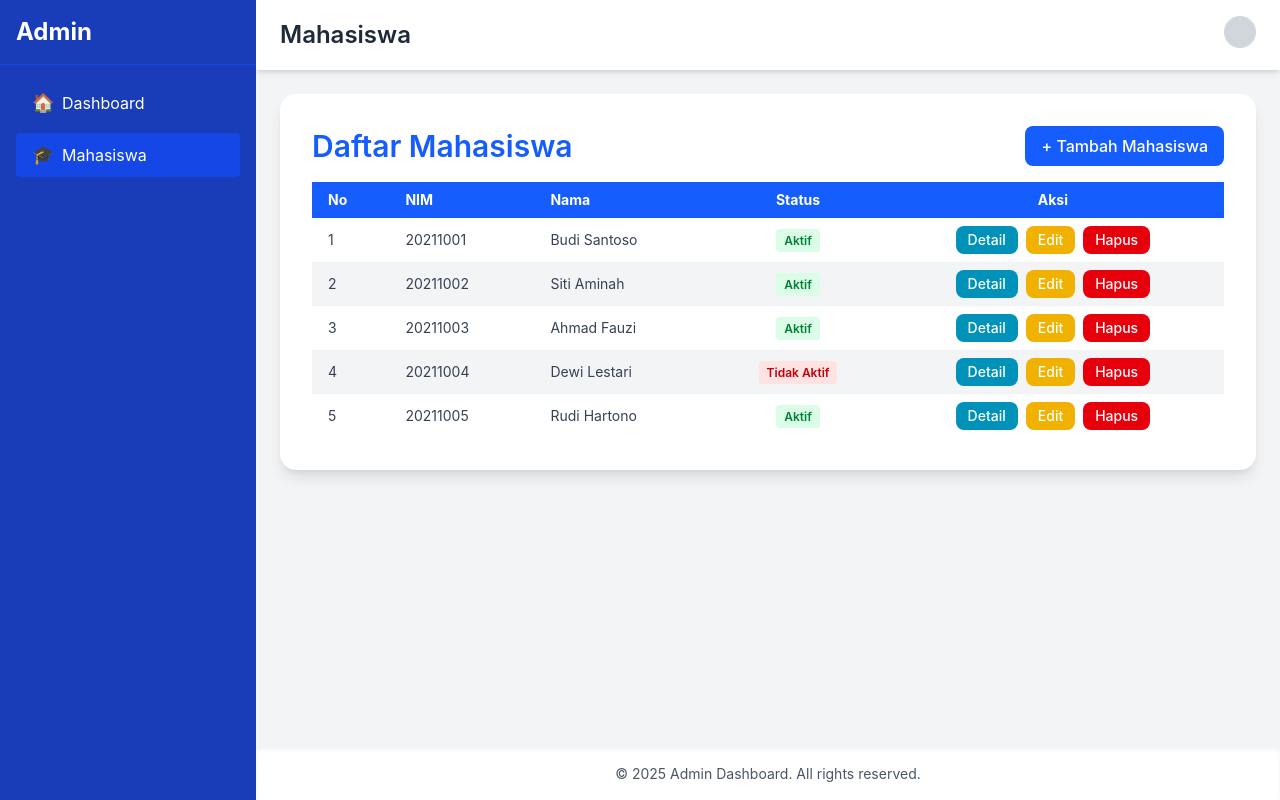
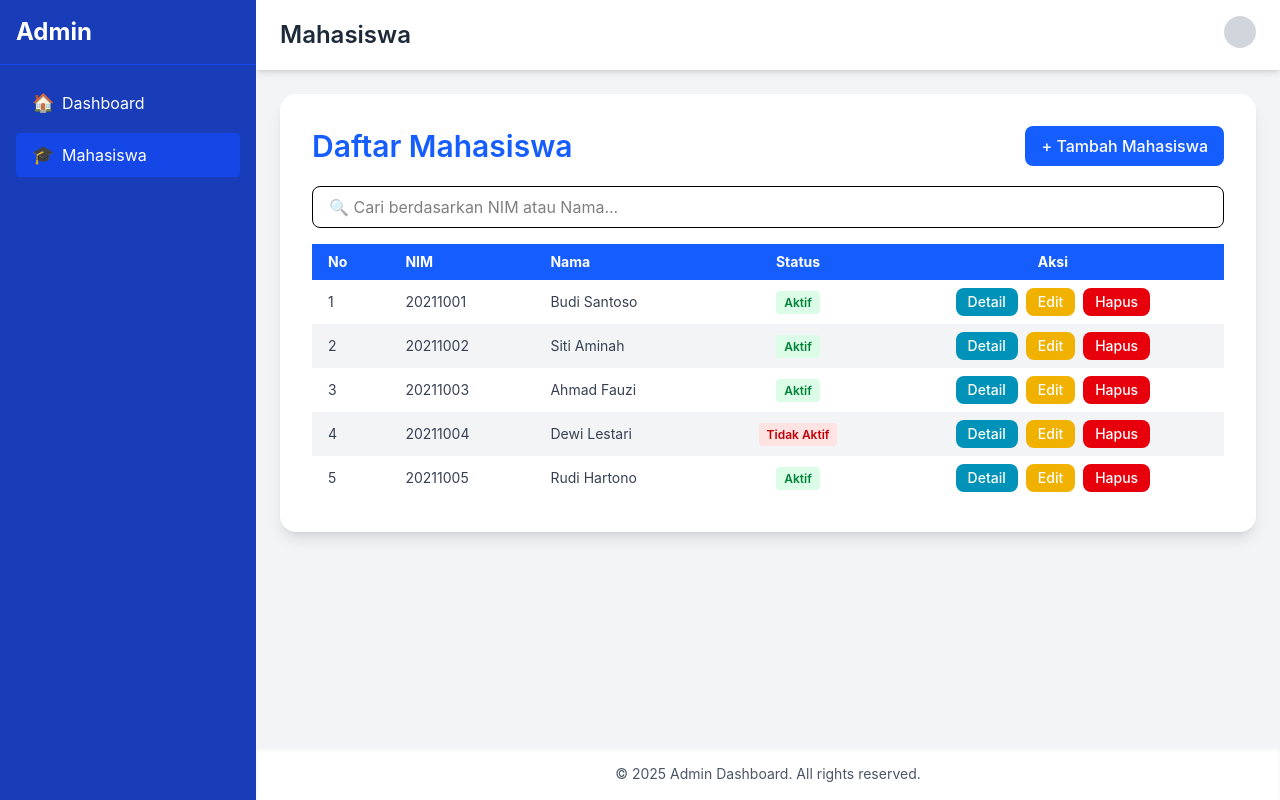
Before and after one commit to Akmalwizdom/Pemsik, a React (Vite) app: page /admin/mahasiswa in a window 1280 px wide. Built offline with nearby package versions, Linux system fonts and the light colour scheme; sample sign-in values are in the browser's storage.

Commit message:
pengembangan pertemuan 6

```diff
--- a/src/Pages/Admin/Mahasiswa/Mahasiswa.jsx
+++ b/src/Pages/Admin/Mahasiswa/Mahasiswa.jsx
@@ -1,22 +1,32 @@
-import { useState } from 'react';
+import { useState, useEffect } from 'react';
 import { mahasiswaList } from '@/Data/Dummy';
 import Card from '@/Components/molecules/Card';
 import Heading from '@/Components/atoms/Heading';
 import Button from '@/Components/atoms/Button';
+import Input from '@/Components/atoms/Input';
 import MahasiswaModal from './MahasiswaModal';
 import MahasiswaTable from './MahasiswaTable';
 
 export default function Mahasiswa() {
-  // State mahasiswa: menyimpan daftar mahasiswa
   const [mahasiswa, setMahasiswa] = useState(mahasiswaList);
+  const [selectedMahasiswa, setSelectedMahasiswa] = useState(null);
+  const [isModalOpen, setModalOpen] = useState(false);
+  const [searchTerm, setSearchTerm] = useState('');
+  const [filteredMahasiswa, setFilteredMahasiswa] = useState(mahasiswa);
+  useEffect(() => {
+    if (searchTerm.trim() === '') {
+      setFilteredMahasiswa(mahasiswa);
+    } else {
+      const keyword = searchTerm.toLowerCase();
+      const filtered = mahasiswa.filter(
+        (mhs) =>
+          mhs.nim.toLowerCase().includes(keyword) ||
+          mhs.nama.toLowerCase().includes(keyword)
+      );
+      setFilteredMahasiswa(filtered);
+    }
+  }, [searchTerm, mahasiswa]);
 
-  // State selected mahasiswa: menyimpan objek mahasiswa yang dipilih untuk edit
-  const [selectedMahasiswa, setSelectedMahasiswa] = useState(null);
-
-  // State modal: mengatur buka/tutup modal
-  const [isModalOpen, setModalOpen] = useState(false);
-
-  // storeMahasiswa: tambah mahasiswa baru ke state mahasiswa
   const storeMahasiswa = (data) => {
     const newMahasiswa = {
       id: mahasiswa.length > 0 ? Math.max(...mahasiswa.map((m) => m.id)) + 1 : 1,
@@ -27,7 +37,6 @@ export default function Mahasiswa() {
     setMahasiswa([...mahasiswa, newMahasiswa]);
   };
 
-  // updateMahasiswa: update mahasiswa berdasarkan nim dari state mahasiswa
   const updateMahasiswa = (data) => {
     setMahasiswa(
       mahasiswa.map((mhs) =>
@@ -38,31 +47,26 @@ export default function Mahasiswa() {
     );
   };
 
-  // deleteMahasiswa: delete mahasiswa berdasarkan nim dari state mahasiswa
   const deleteMahasiswa = (nim) => {
     setMahasiswa(mahasiswa.filter((mhs) => mhs.nim !== nim));
   };
 
-  // openAddModal: buka modal untuk tambah, set null pada selectedMahasiswa
   const openAddModal = () => {
     setModalOpen(true);
     setSelectedMahasiswa(null);
   };
 
-  // openEditModal: buka modal untuk edit, set objek mahasiswa pada selectedMahasiswa
   const openEditModal = (mahasiswaObj) => {
     setModalOpen(true);
     setSelectedMahasiswa(mahasiswaObj);
   };
 
-  // handleSubmit: kondisi ketika selectedMahasiswa terisi maka update, ketika tidak maka store
   const handleSubmit = (formData) => {
     if (selectedMahasiswa) {
       if (!window.confirm('Apakah Anda yakin ingin mengubah data mahasiswa ini?')) return;
       updateMahasiswa(formData);
       alert('Data mahasiswa berhasil diperbarui!');
     } else {
-      // Cek apakah NIM sudah ada
       const nimExists = mahasiswa.find((mhs) => mhs.nim === formData.nim.trim());
       if (nimExists) {
         alert('NIM sudah terdaftar!');
@@ -74,7 +78,6 @@ export default function Mahasiswa() {
     setModalOpen(false);
   };
 
-  // handleDelete: menerima parameter nim mahasiswa untuk dipassing ke deleteMahasiswa
   const handleDelete = (nim) => {
     if (!window.confirm('Apakah Anda yakin ingin menghapus mahasiswa ini?')) return;
     deleteMahasiswa(nim);
@@ -91,15 +94,22 @@ export default function Mahasiswa() {
           </Button>
         </div>
 
-        {/* Komponen MahasiswaTable: passing props mahasiswa, openEditModal, onDelete */}
+        <div className="mb-4">
+          <Input
+            type="text"
+            placeholder="🔍 Cari berdasarkan NIM atau Nama..."
+            value={searchTerm}
+            onChange={(e) => setSearchTerm(e.target.value)}
+          />
+        </div>
+
         <MahasiswaTable
-          mahasiswa={mahasiswa}
+          mahasiswa={filteredMahasiswa}
           openEditModal={openEditModal}
           onDelete={handleDelete}
         />
       </Card>
 
-      {/* Komponen MahasiswaModal: passing props isModalOpen, onClose, onSubmit, selectedMahasiswa */}
       <MahasiswaModal
         isModalOpen={isModalOpen}
         onClose={() => setModalOpen(false)}
```
